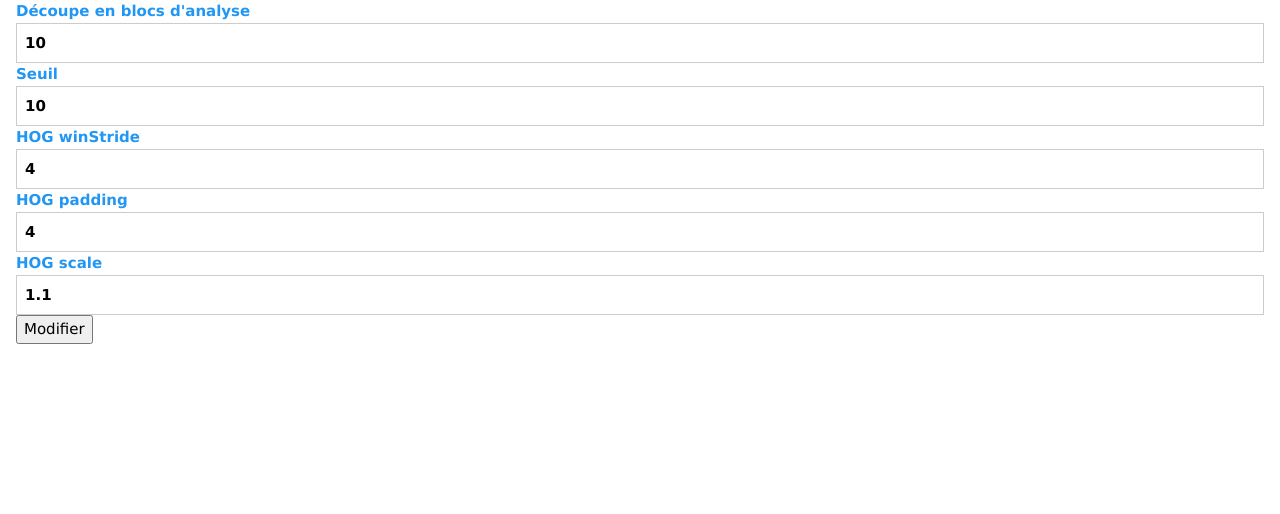
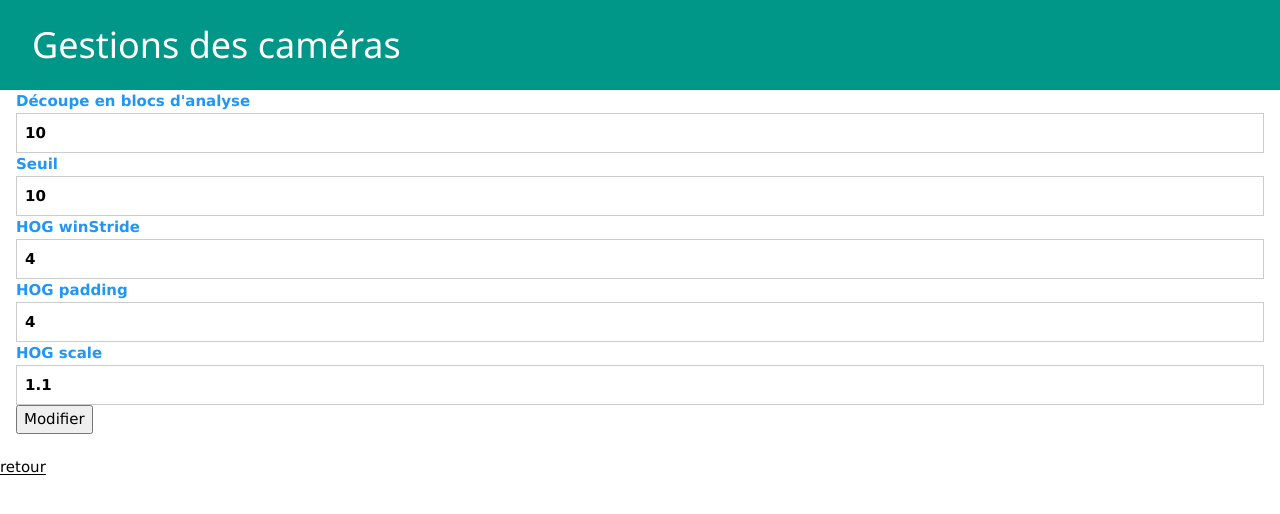
Before and after one commit to Fefel76/CAM_SUPERVISION, a Flask app: page /param in a window 1280 px wide. Shown: the top 514 px of the page. Run offline with Flask 2, Linux system fonts and the light colour scheme; parts of the project's set-up code (start-up, migrations or seed data) failed here and were passed over.

Commit message:
modification des parametres et IHM photos

```diff
--- a/main.py
+++ b/main.py
@@ -1,12 +1,14 @@
 from flask import Flask, render_template, request, jsonify
 import os
 import time
+import logging
 import pickle
 
+logging.basicConfig(filename='./log/supervision.log',level=logging.DEBUG,format='%(asctime)s -- %(funcName)s -- %(process)d -- %(levelname)s -- %(message)s')
 app = Flask(__name__)
 
 
-
+#TODO gestion mémoire via générateur yield
 def get_all_images():
     image_folder = 'static'
     images = [img for img in os.listdir(image_folder)
@@ -17,6 +19,7 @@ def get_all_images():
 
     return images
 
+#TODO multiple param pour gérer chaque camera
 def read_param(parametres={"decoupe":10,"seuil":10,"winStride":4,"padding":4,"scale":1.1}):
 
     try:
@@ -24,11 +27,12 @@ def read_param(parametres={"decoupe":10,"seuil":10,"winStride":4,"padding":4,"sc
             parametres = pickle.load(f)
     except:
         pickle.dump(parametres, open("./conf/param.txt", "wb"))
+        logging.warning("pas de fichier param.txt , création par défaut")
 
     return parametres
 
 
-
+#TODO tests des résultats faux-positifs
 @app.route('/param', methods=["GET","POST"])
 def param():
     parametres={}
@@ -40,12 +44,13 @@ def param():
             parametres['winStride'] = request.form['winStride']
             parametres['padding'] = request.form['padding']
             parametres['scale'] = request.form['scale']
-            print(parametres)
+            logging.debug(parametres)
             pickle.dump(parametres, open("./conf/param.txt", "wb"))
         except:
-            print("pas de données")
+            logging.warning("pas de données dans le POST param")
     return render_template('param.html',parametres=read_param())
 
+#TODO gestion des pages
 @app.route('/')
 def photo():
     photos = get_all_images()
@@ -54,4 +59,4 @@ def photo():
 
 
 if __name__ == '__main__':
-    app.run(host='0.0.0.0', debug=True)
+    app.run(host='0.0.0.0', port=5002,  debug=False)
--- a/templates/param.html
+++ b/templates/param.html
@@ -7,7 +7,11 @@
     <link rel="stylesheet" type="text/css" href="https://www.w3schools.com/w3css/4/w3.css">
 </head>
 <body>
-
+<div class="w3-container w3-teal">
+<h1>
+    <a href="http://localhost:5001" class="w3-button">Gestions des caméras</a>
+</h1>
+</div>
 <form class="w3-container" action="/param" method="POST">
     <b>
     <label class="w3-text-blue">Découpe en blocs d'analyse </label>
@@ -27,6 +31,6 @@
     </b>
     <input type="submit" value="Modifier">
 </form>
-
+<a class="w3-panel w3-center" href="http://localhost:5002" class="w3-button">retour</a>
 </body>
 </html>
--- a/templates/photo.html
+++ b/templates/photo.html
@@ -8,8 +8,11 @@
 </head>
 <body>
 
+
 <div class="w3-container w3-teal">
-  <h1>Caméras</h1>
+<h1>
+    <a href="http://localhost:5001" class="w3-button">Captures caméras</a>
+</h1>
 </div>
 
 
@@ -27,5 +30,6 @@
     </div>
     {% endfor %}
 </div>
+
 </body>
 </html>
```
